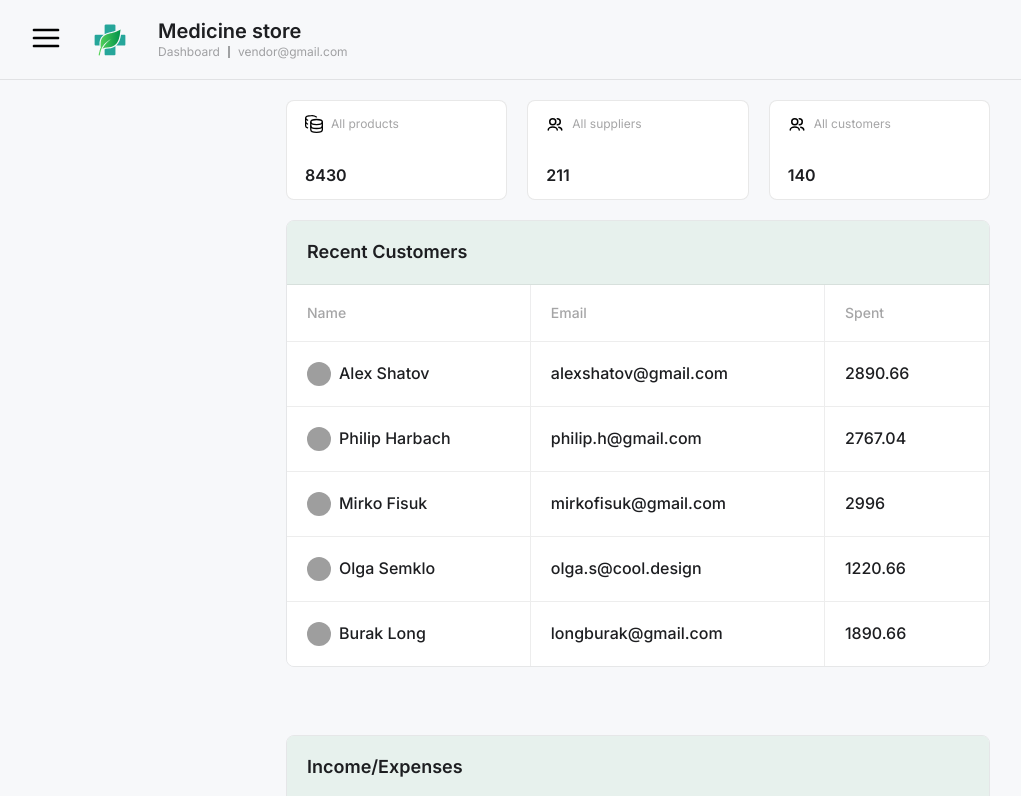
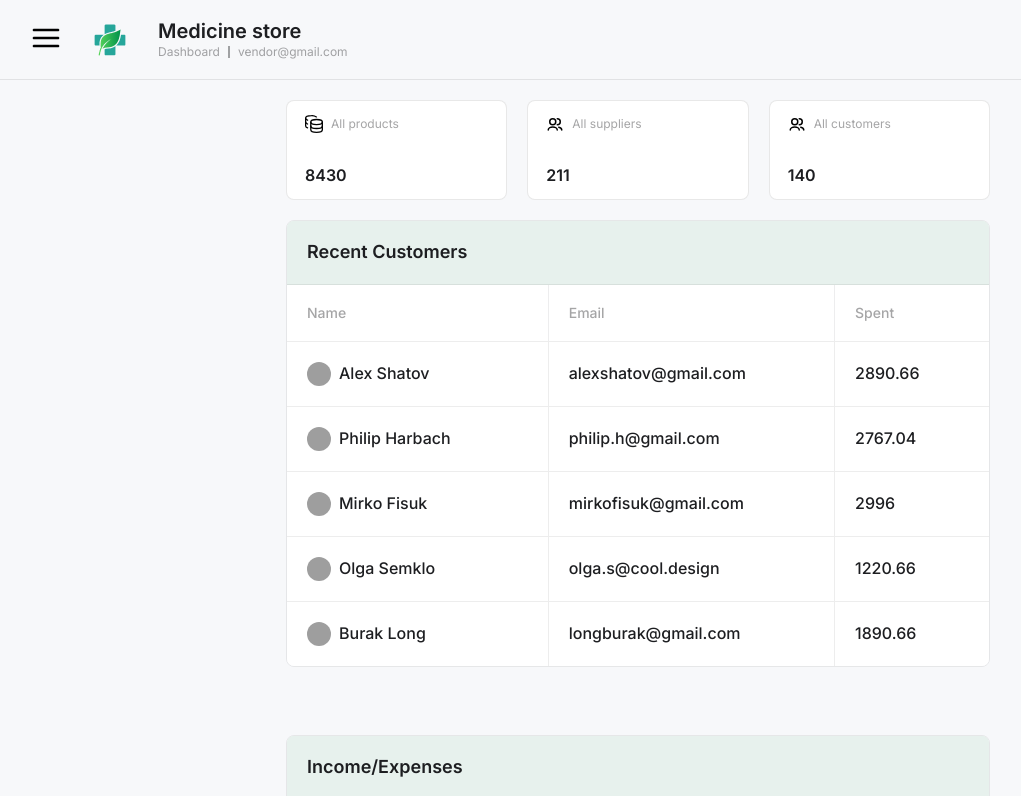
Before and after one commit to KaterynaBachkalo/admin-dashboard, a React (Create React App) app: page /admin-dashboard/dashboard in a window 1280 px wide. Shown: the top 796 px of the page, without its empty margins (2-1023 px from the left). Built offline with nearby package versions, Linux system fonts and the light colour scheme; grey boxes are pictures that could not be loaded.

Commit message:
fix recent customers

```diff
--- a/src/components/Dashboard/RecentCustomers/RecentCustomers.module.css
+++ b/src/components/Dashboard/RecentCustomers/RecentCustomers.module.css
@@ -39,7 +39,7 @@
 }
 
 .row {
-  padding: 14px;
+  padding: 14px 8px 14px 14px;
 
   color: rgb(29, 30, 33);
   font-size: 12px;
@@ -98,3 +98,30 @@ tr td:last-child,
 tr th:last-child {
   border-right: none;
 }
+
+.col-name {
+  min-width: 106px;
+}
+
+.col-email {
+  min-width: 151px;
+}
+
+@media only screen and (min-width: 768px) {
+  .col-name {
+    min-width: 255px;
+  }
+
+  .col-email {
+    min-width: 279px;
+  }
+}
+
+@media only screen and (min-width: 1440px) {
+  .col-name {
+    min-width: 223px;
+  }
+  .col-email {
+    min-width: 269px;
+  }
+}
--- a/src/components/Dashboard/RecentCustomers/RecentCustomers.tsx
+++ b/src/components/Dashboard/RecentCustomers/RecentCustomers.tsx
@@ -32,13 +32,11 @@ const columns: ColumnDef<Person>[] = [
           </div>
         ),
         footer: (props) => props.column.id,
-        size: 223,
       },
       {
         accessorKey: "email",
         header: "Email",
         footer: (props) => props.column.id,
-        size: 269,
       },
       {
         accessorKey: "spent",
@@ -128,7 +126,13 @@ const RecentCustomersTable = () => {
                 return (
                   <td
                     key={cell.id}
-                    className={css.row}
+                    className={`${css.row} ${
+                      cell.column.id === "name"
+                        ? css["col-name"]
+                        : cell.column.id === "email"
+                        ? css["col-email"]
+                        : ""
+                    }`}
                     style={{ width: cell.column.getSize() }}
                   >
                     {flexRender(cell.column.columnDef.cell, cell.getContext())}
```
